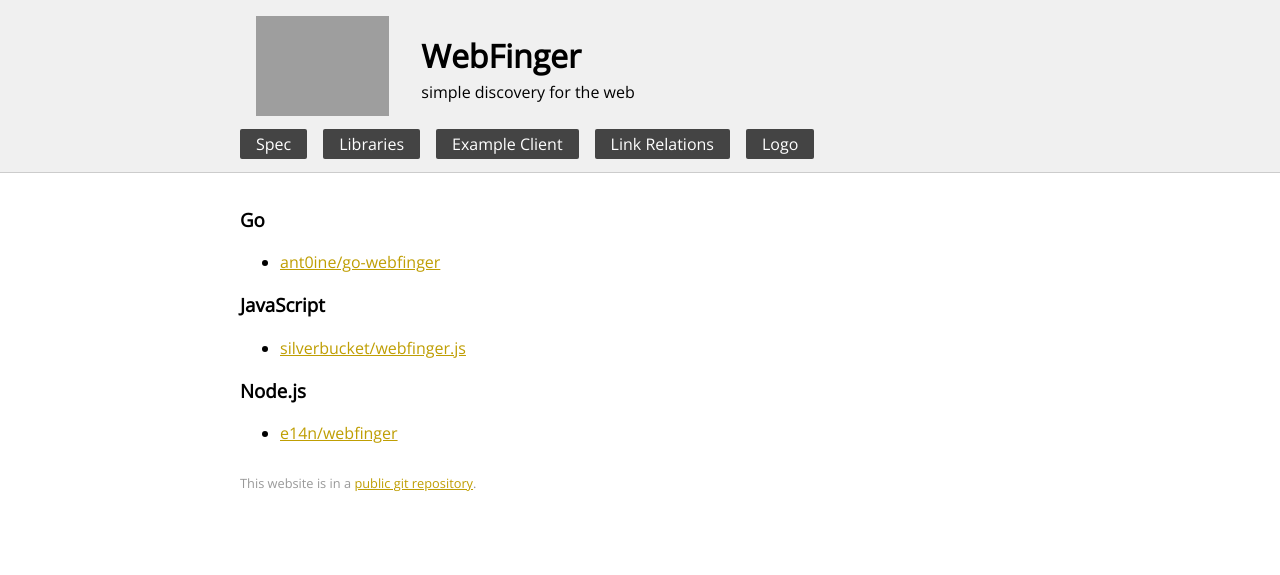
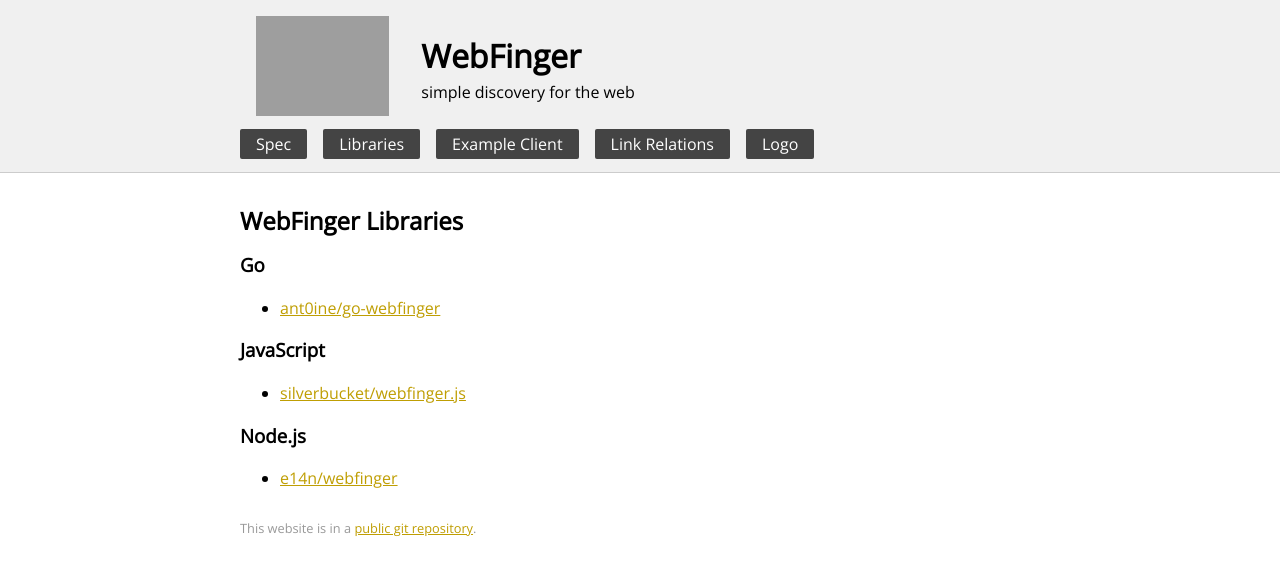
Before and after one commit to webfinger/webfinger.net, a Jekyll site: the page built from libraries.md, in a window 1280 px wide. Shown: the top 575 px of the page. Built offline with Jekyll 4.4.1, drawn with Linux system fonts in a browser that asks for light colours.

Commit message:
move libraries page and add heading

```diff
--- a/libraries/index.md
+++ b/libraries.md
@@ -2,6 +2,8 @@
 layout: default
 title: WebFinger Libraries
 ---
+
+## WebFinger Libraries ##
 
 ### Go ###
 
```
